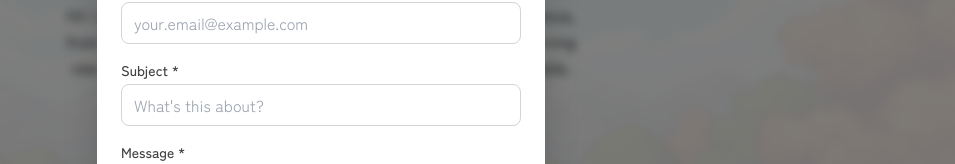
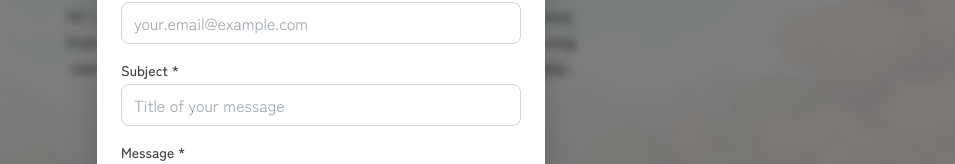
Before and after one commit to qjy02/vivianquekjiayi, a Nuxt app: page / in a window 1280 px wide. Both pictures are taken after a click on the link "Email". Shown: the part 314-478 px from the top of the page, without its empty margins (319-1274 px from the left). Built offline with nearby package versions, Linux system fonts and the light colour scheme.

Commit message:
Update: Let's connect

```diff
--- a/app/pages/index.vue
+++ b/app/pages/index.vue
@@ -1576,7 +1576,7 @@ onUnmounted(() => {
                   required
                   class="w-full px-3 py-2 border border-neutral-300 rounded-lg focus:ring-2 focus:ring-red-500 focus:border-transparent outline-none transition"
                   :class="{ 'border-red-500': formErrors.subject }"
-                  placeholder="What's this about?"
+                  placeholder="Title of your message"
                 />
                 <p v-if="formErrors.subject" class="mt-1 text-xs text-red-600">{{ formErrors.subject }}</p>
               </div>
```
